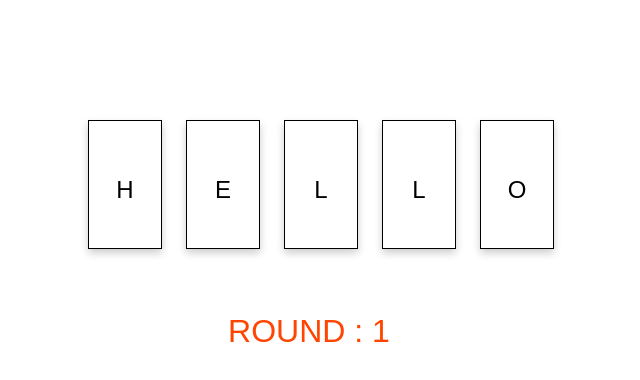
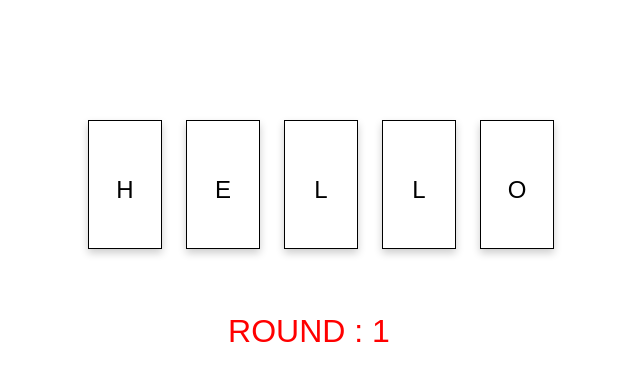
Before and after one commit to AESAH-Kn/card-game, a React (Create React App) app: page / in a window 1280 px wide. Shown: the top 380 px of the page, without its empty margins (331-971 px from the left). Built offline with nearby package versions, Linux system fonts and the light colour scheme.

Commit message:
เปลี่ยนสี

```diff
--- a/src/App.css
+++ b/src/App.css
@@ -17,7 +17,7 @@
   background-color: #222;
   height: 150px;
   padding: 20px;
-  color: red;
+  color:black;
 }
 
 .App-title {
@@ -56,7 +56,7 @@
 .result{
   position: relative;
   font-size: 2em;
-  color: orangered;
+  color: red;
   text-transform: uppercase;
   margin-top: 2em;
 }
```
